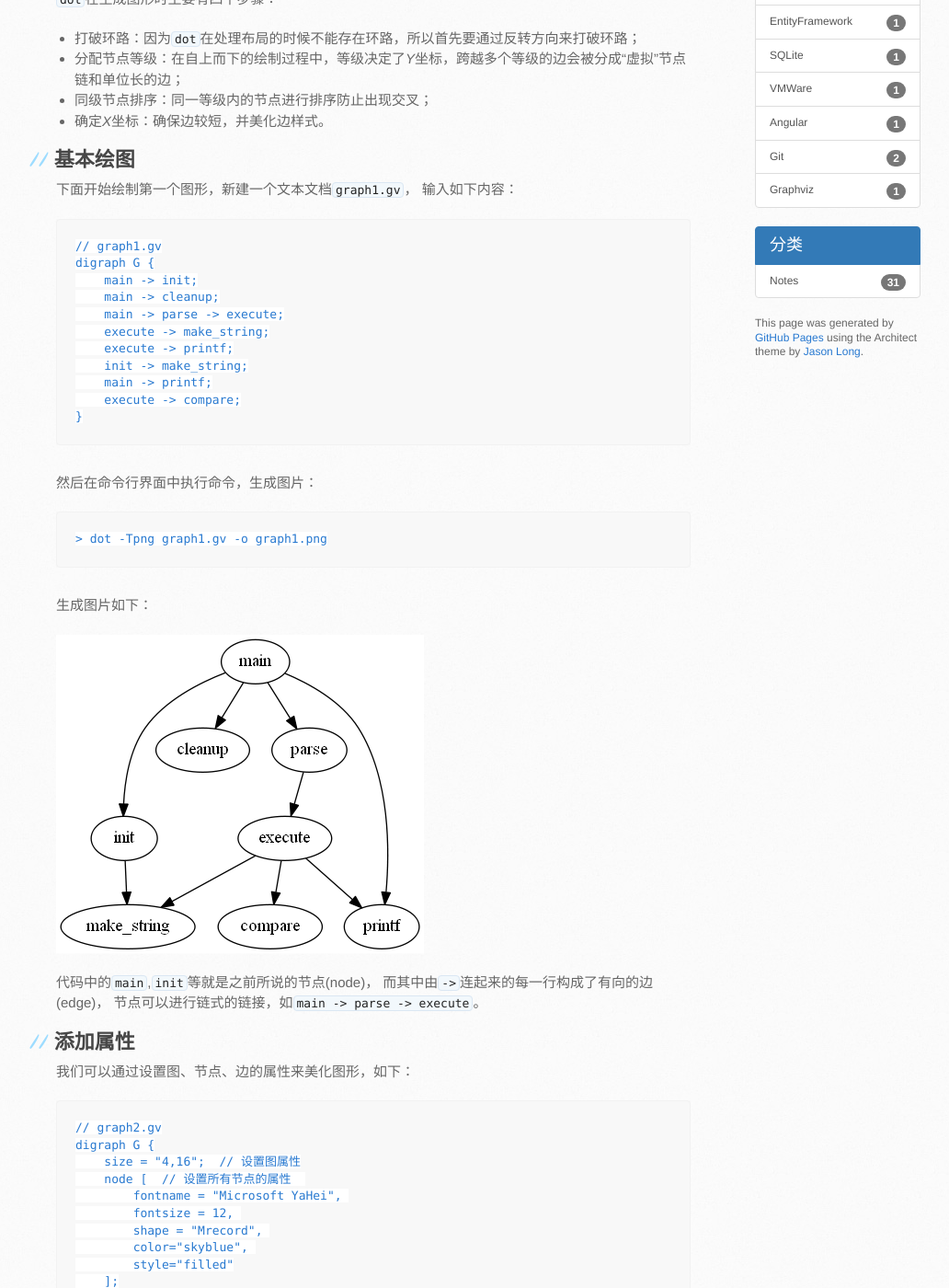
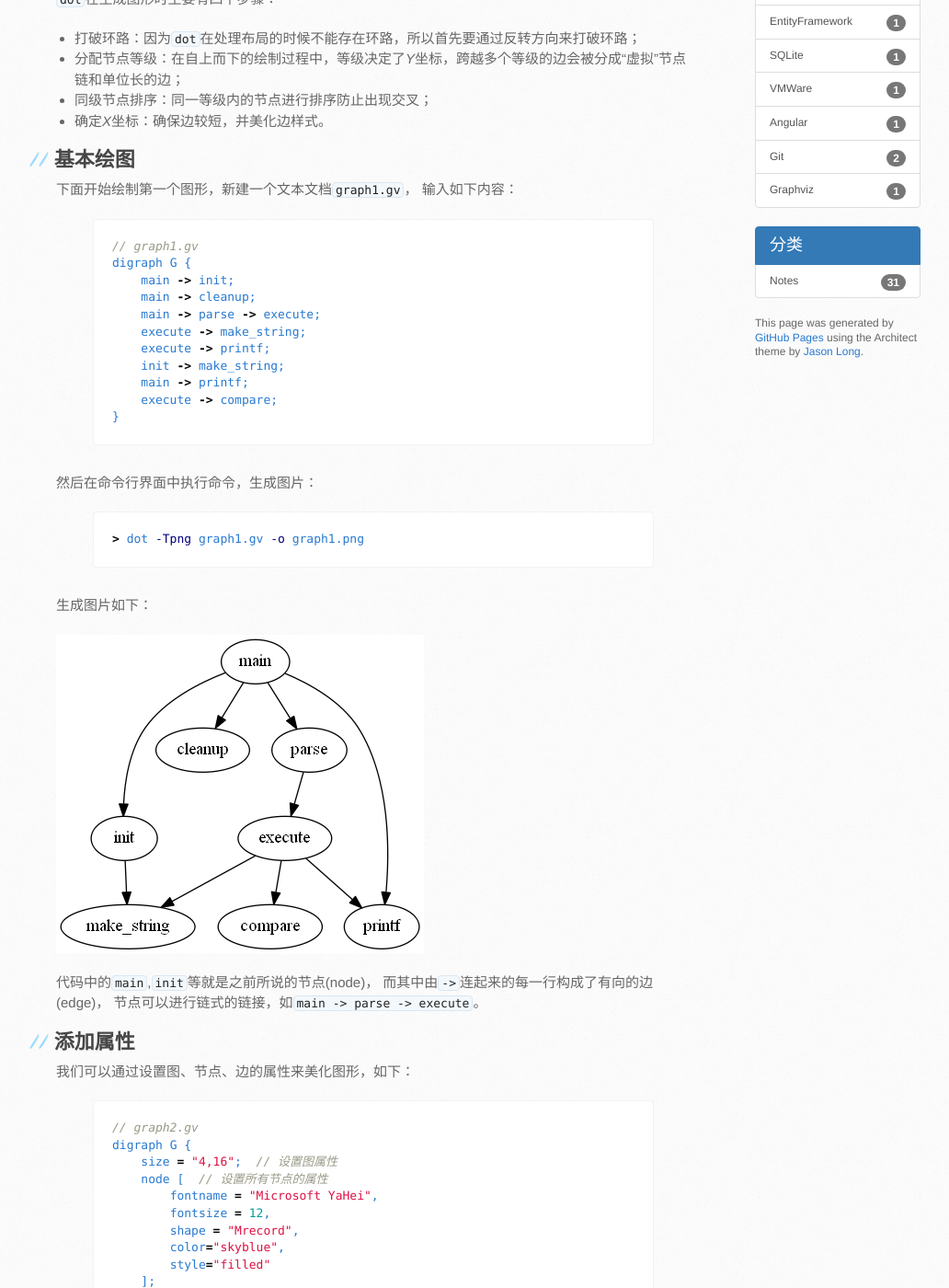
Before and after one commit to baiyangcao/baiyangcao.github.io, a Jekyll site: the page built from _posts/2017-03-23-graphviz-dot.md, in a window 1280 px wide and 1400 px high, scrolled down 776 px. Shown: the whole window at 92% size, without its empty margins (109-1141 px from the left). Built offline with Jekyll 4.4.1, drawn with Linux system fonts in a browser that asks for light colours; nearby versions of some CDN libraries; library files that are not in the unit come from our copies; some of the changed text lies outside the part shown.

Commit message:
文章 graphviz dot 代码样式修复

````diff
--- a/_posts/2017-03-23-graphviz-dot.md
+++ b/_posts/2017-03-23-graphviz-dot.md
@@ -39,7 +39,7 @@ Graphviz是来自贝尔实验室的一个图形可视化绘制工具，
 下面开始绘制第一个图形，新建一个文本文档`graph1.gv`，
 输入如下内容：
 
-```
+{% highlight C %}
 // graph1.gv
 digraph G {
     main -> init;
@@ -51,13 +51,13 @@ digraph G {
     main -> printf;
     execute -> compare;
 }
-```
+{% endhighlight %}
 
 然后在命令行界面中执行命令，生成图片：
 
-```
+{% highlight shell %}
 > dot -Tpng graph1.gv -o graph1.png
-```
+{% endhighlight %}
 
 生成图片如下：
 
@@ -71,7 +71,7 @@ digraph G {
 
 我们可以通过设置图、节点、边的属性来美化图形，如下：
 
-```
+{% highlight c %}
 // graph2.gv
 digraph G {
     size = "4,16";  // 设置图属性
@@ -92,7 +92,7 @@ digraph G {
     打破环路 -> 分配节点等级 [label="下一步"];   // 设置当前线的属性
     分配节点等级 -> 同级节点排序 -> 确定X坐标;
 }
-```
+{% endhighlight %}
 
 生成图片如下：
 
````
